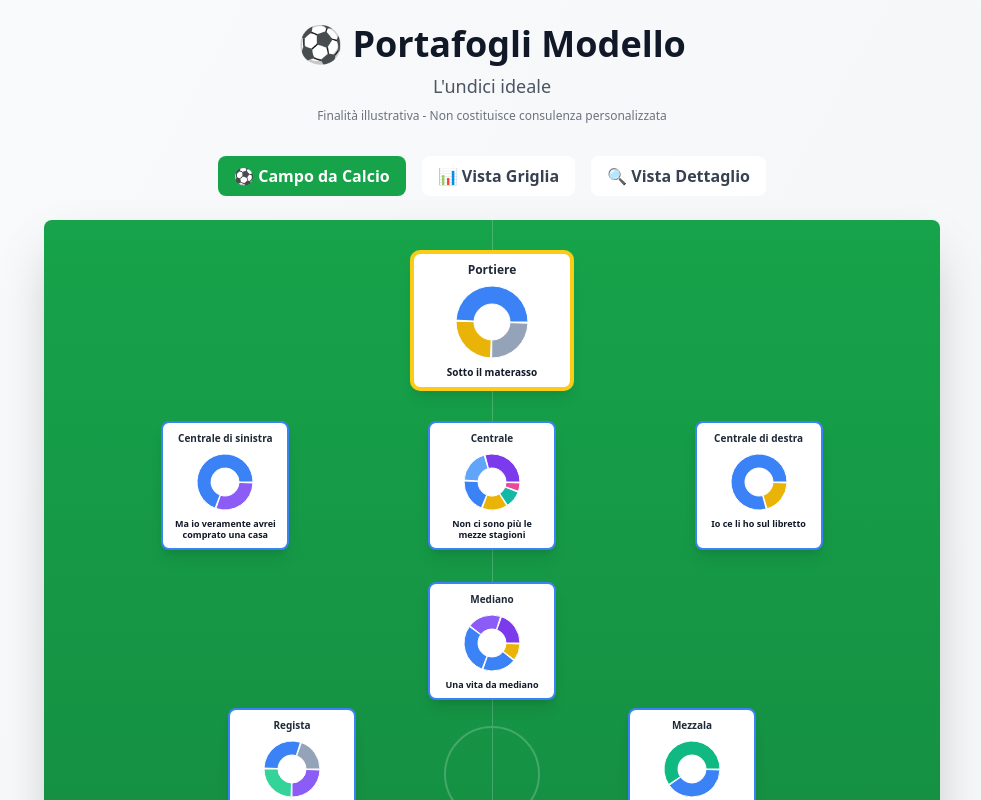
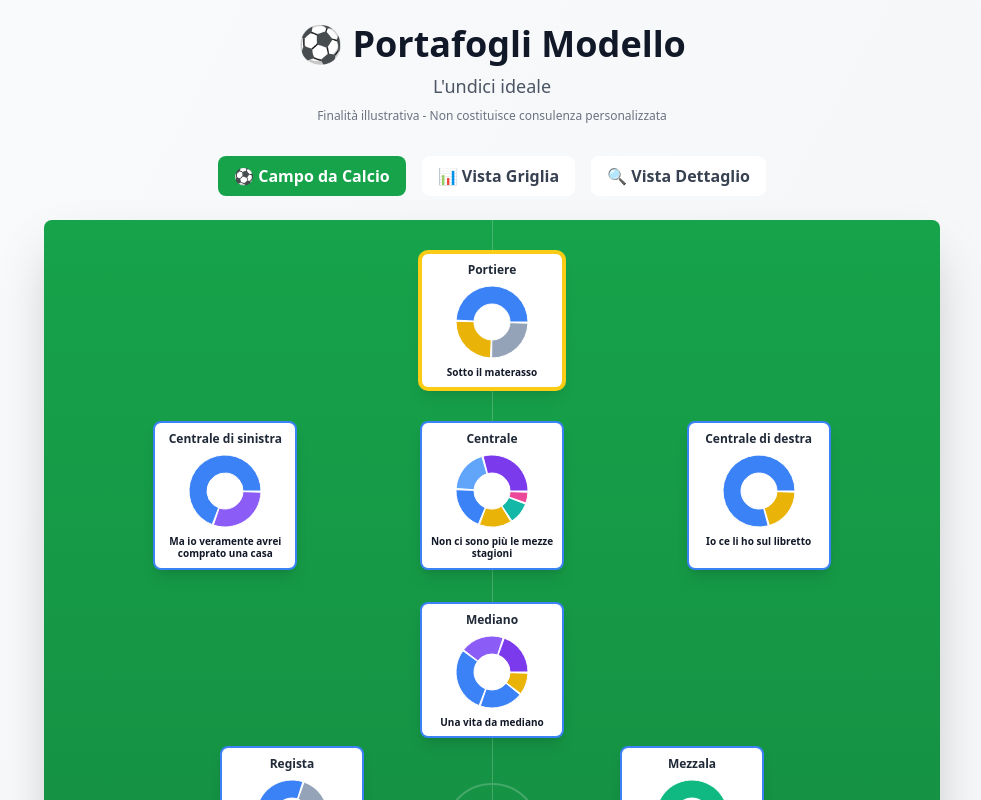
Before and after one commit to dadaclem/Undici-ideale, a React (Vite) app: page / in a window 1280 px wide. Both pictures are taken after a click on the button "✓ Ho letto e accetto". Shown: the top 800 px of the page, without its empty margins (148-1129 px from the left). Built offline with nearby package versions, Linux system fonts and the light colour scheme.

Commit message:
Update App.jsx

```diff
--- a/src/App.jsx
+++ b/src/App.jsx
@@ -315,22 +315,22 @@ export default function PortafogliModello() {
         onClick={() => setSelectedPortfolio(portfolio)}
         className={`cursor-pointer rounded-lg border-2 bg-white p-2 shadow-lg transition-all hover:scale-105 hover:shadow-xl ${
           selectedPortfolio.id === portfolio.id ? 'border-yellow-400 ring-2 ring-yellow-400' : 'border-blue-500'
-        } ${size === 'small' ? 'w-32' : 'w-40'}`}
+        } w-36`}
       >
         <div className="mb-1 text-center">
-          <div className={`${size === 'small' ? 'text-[10px]' : 'text-xs'} font-semibold text-gray-800`}>
+          <div className="text-xs font-semibold text-gray-800">
             {overridePosition || portfolio.position}
           </div>
         </div>
-        <div className={`${size === 'small' ? 'h-16' : 'h-20'} overflow-hidden`}>
+        <div className="h-20 overflow-hidden">
           <ResponsiveContainer width="100%" height="100%">
             <PieChart>
               <Pie
                 data={portfolio.allocation}
                 cx="50%"
                 cy="50%"
-                innerRadius={size === 'small' ? 14 : 18}
-                outerRadius={size === 'small' ? 28 : 36}
+                innerRadius={18}
+                outerRadius={36}
                 paddingAngle={2}
                 dataKey="value"
               >
@@ -341,7 +341,7 @@ export default function PortafogliModello() {
             </PieChart>
           </ResponsiveContainer>
         </div>
-        <div className={`mt-1 ${size === 'small' ? 'text-[9px]' : 'text-[10px]'} text-center font-bold leading-tight text-gray-900`}>
+        <div className="mt-1 text-[10px] text-center font-bold leading-tight text-gray-900">
           {overrideName || portfolio.name}
         </div>
       </div>
```
